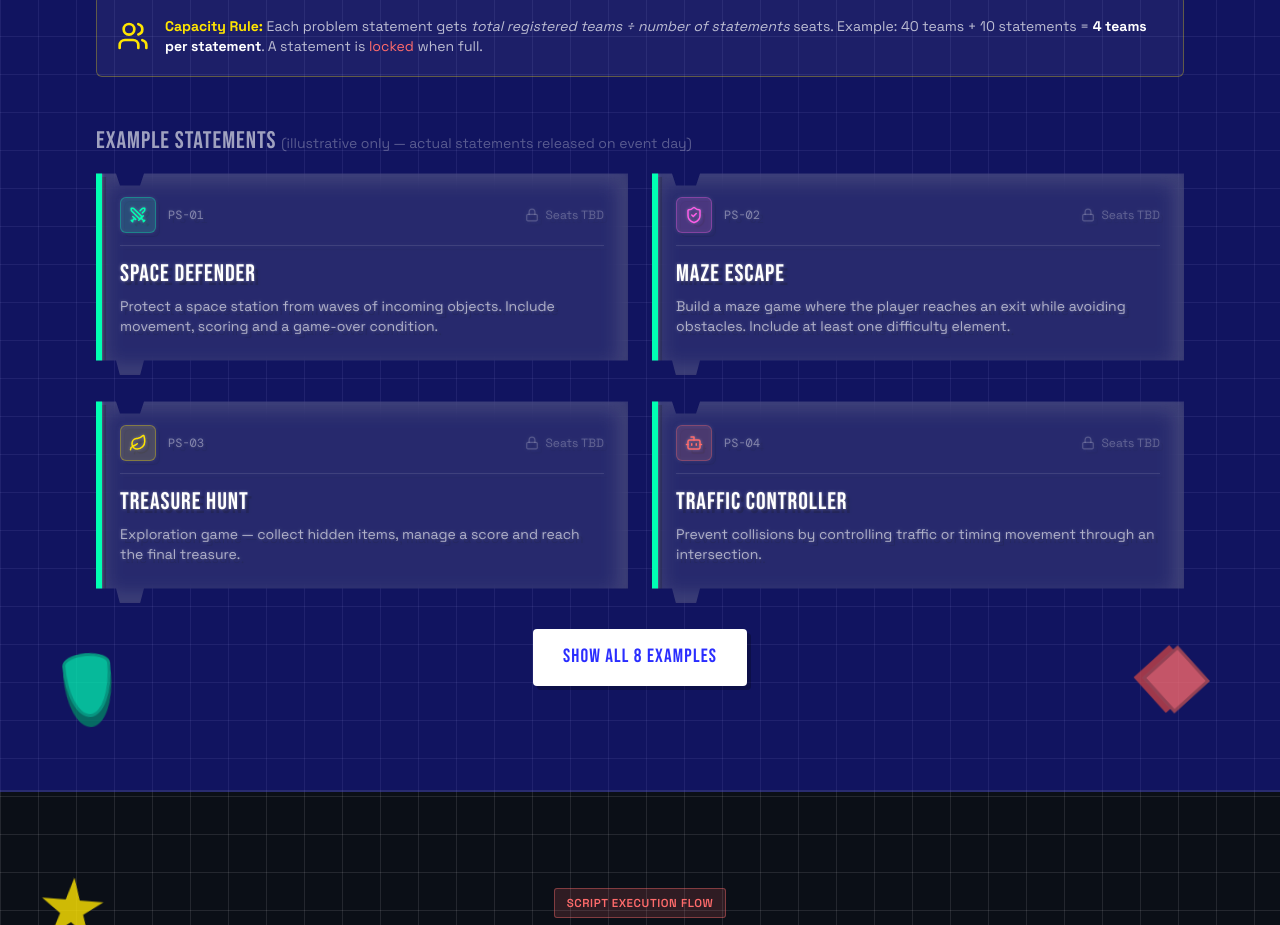
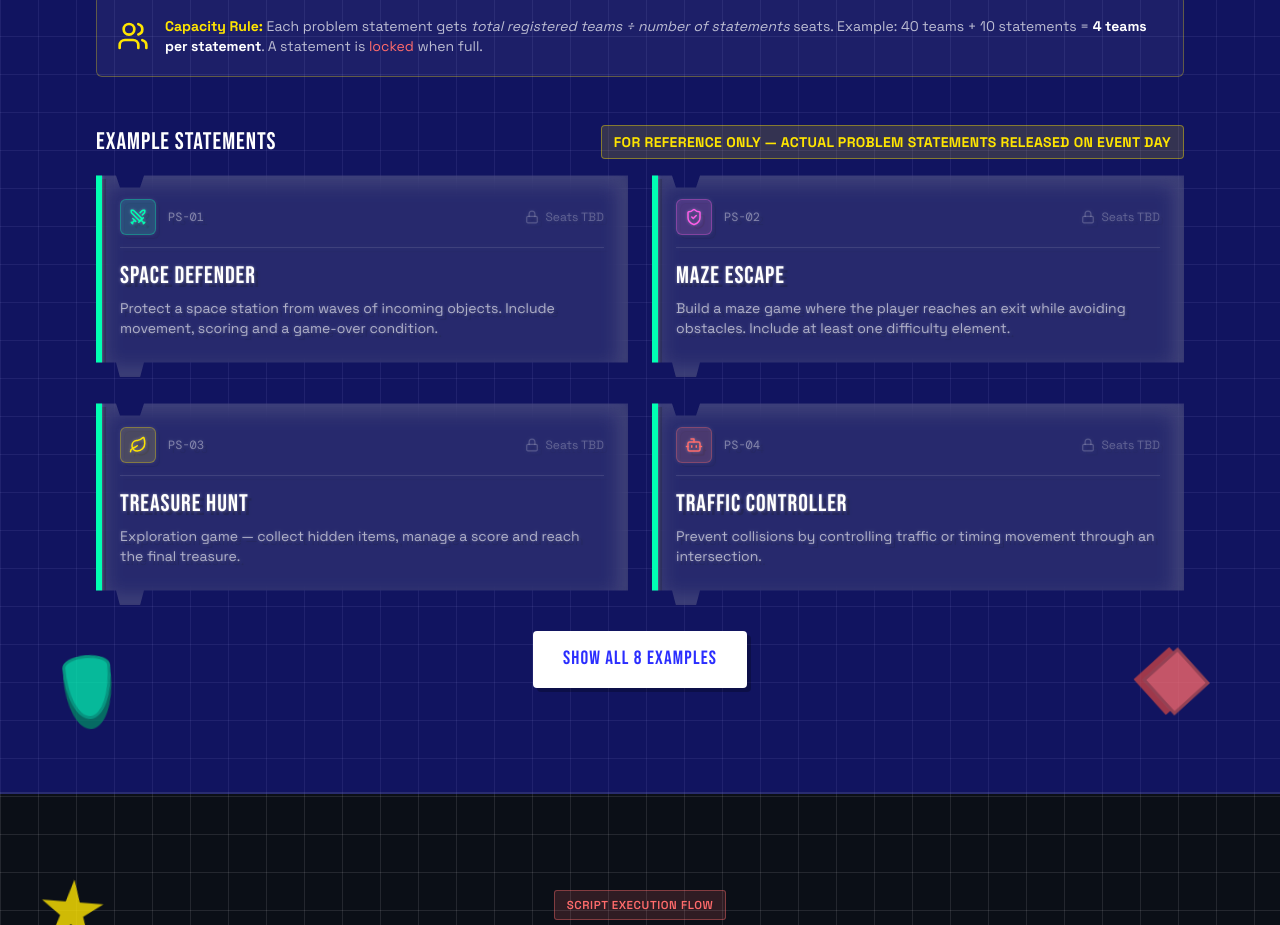
Before and after one commit to ashmitsahu1812/scratch_hack, a React (Vite) app: page / in a window 1280 px wide. Shown: the part 3460-4385 px from the top of the page. Built offline with nearby package versions, Linux system fonts and the light colour scheme; no server answers; a web font is replaced by a local one.

Commit message:
Make illustrative example problem statements disclaimer bold and prominent

```diff
--- a/src/components/Tracks.jsx
+++ b/src/components/Tracks.jsx
@@ -92,8 +92,11 @@ export default function Tracks() {
 
         {/* Example problem statement cards */}
         <div className="mb-6">
-          <div className="flex items-center justify-between mb-4">
-            <h3 className="font-heading text-2xl text-white/60 uppercase tracking-widest">Example Statements <span className="text-sm text-white/30 font-sans normal-case tracking-normal">(illustrative only — actual statements released on event day)</span></h3>
+          <div className="flex flex-col sm:flex-row sm:items-center justify-between gap-2 mb-4">
+            <h3 className="font-heading text-2xl text-white uppercase tracking-wider">Example Statements</h3>
+            <div className="inline-flex items-center gap-2 px-3 py-1.5 rounded bg-[#FFE500]/15 border border-[#FFE500]/40 text-[#FFE500] text-xs sm:text-sm font-sans font-bold tracking-wide">
+              <span>FOR REFERENCE ONLY — ACTUAL PROBLEM STATEMENTS RELEASED ON EVENT DAY</span>
+            </div>
           </div>
           <motion.div
           initial={{ opacity: 0 }}
```
